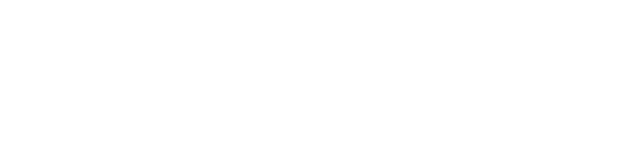
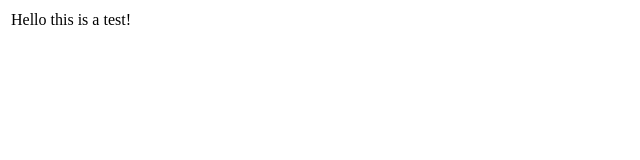
Before and after one commit to golbatjenkins/html-website, a plain HTML site: page index.html in a window 1280 px wide. Shown: the whole page, without its empty margins (0-640 px from the left). Drawn offline with Linux system fonts and the light colour scheme.

Commit message:
Update index.html

```diff
--- a/index.html
+++ b/index.html
@@ -3,6 +3,14 @@
 
 <body>
 
+  <table>
+    <tr>
+      <td>
+        Hello this is a test!
+      </td>
+    </tr>
+
+  </table>
 
 
 </body>
```
